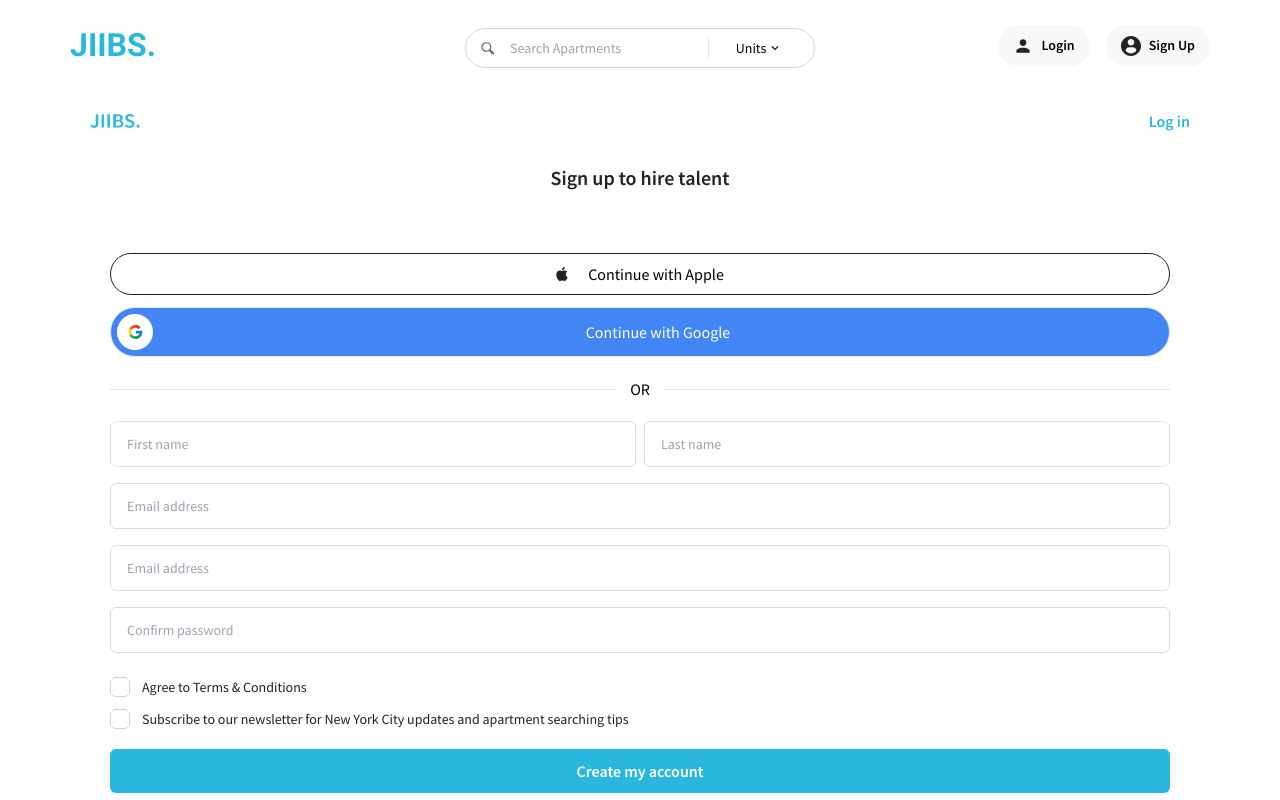
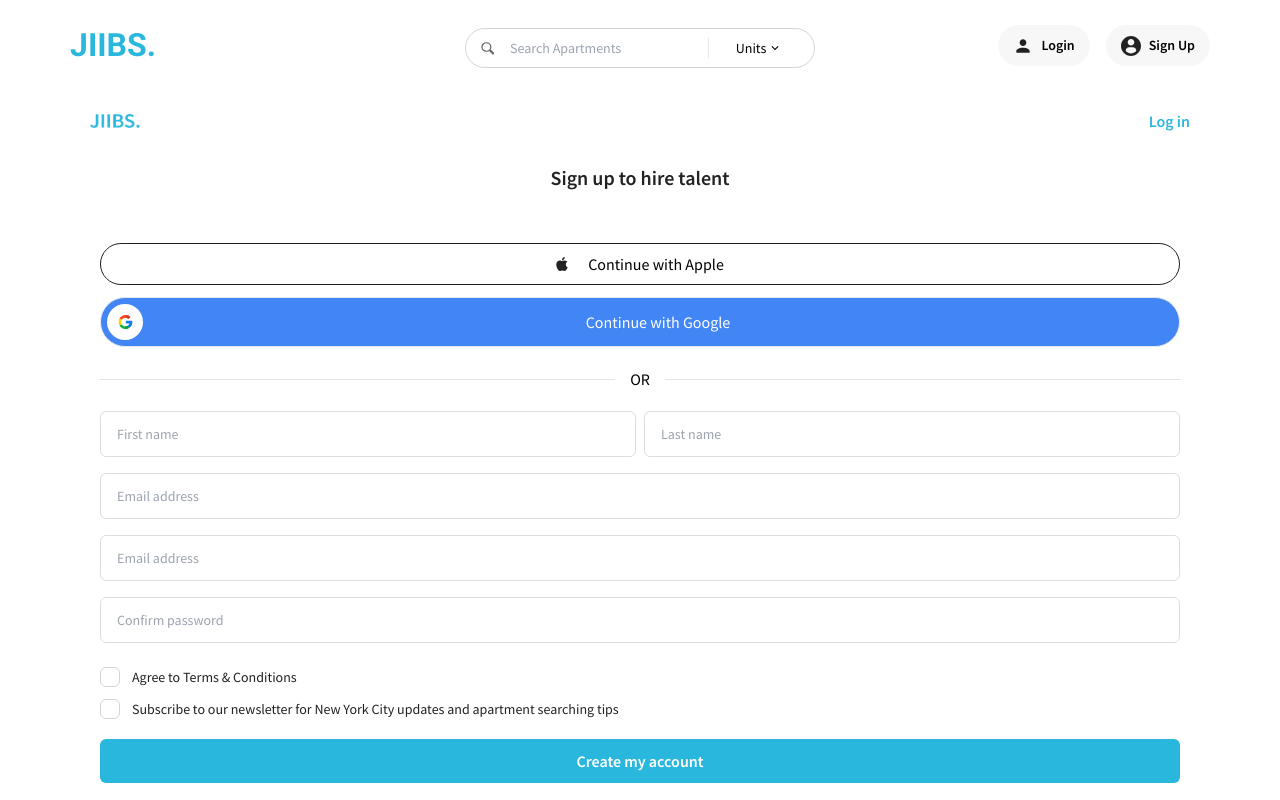
Before and after one commit to shariful10/jiibs, a Next.js app: page /signup-mobile in a window 1280 px wide. Shown: the top 800 px of the page. Built offline with nearby package versions, Linux system fonts and the light colour scheme.

Commit message:
fixed issue

```diff
--- a/src/Components/Authentication/Signup/Signup.jsx
+++ b/src/Components/Authentication/Signup/Signup.jsx
@@ -5,7 +5,7 @@ import Seperator from "../helper/Seperator";
 
 export default function SignUp() {
   return (
-    <div className="max-w-400 w-full p-10 overflow-hidden">
+    <div className="max-w-400 w-full p-[30px] overflow-hidden">
       <LoginWithGoogleAndApple />
       <Seperator />
       <div className="flex flex-col gap-4">
```
